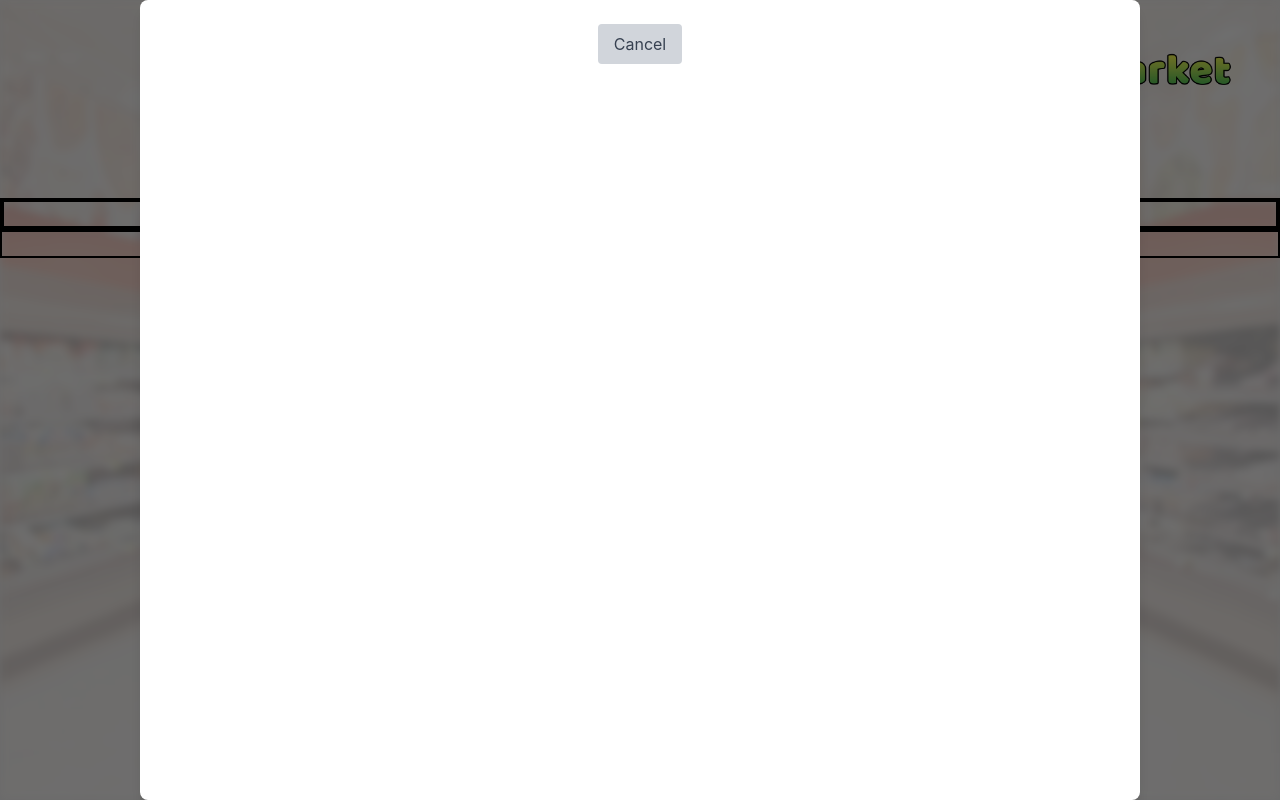
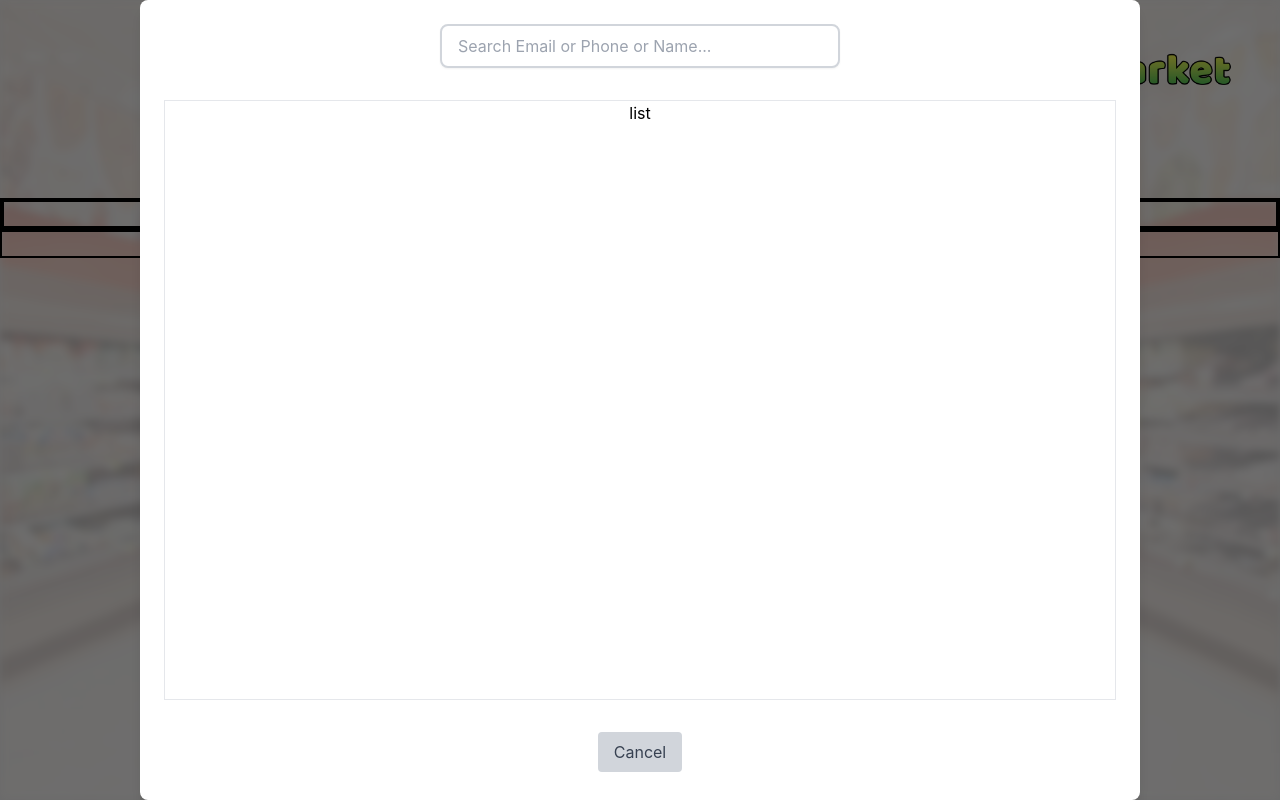
Before and after one commit to Tharindu-Dilshan-Ekanayake/Green-Market-Desktop-Software-, a React (Create React App) app in the folder client/: page / in a window 1280 px wide. Both pictures are taken after a click on the button "Clients". Built offline with nearby package versions, Linux system fonts and the light colour scheme; the HTML template or start-up script is replaced by a standard one.

Commit message:
Update ModifyClient.js

```diff
--- a/client/src/Components/ModifyClient.js
+++ b/client/src/Components/ModifyClient.js
@@ -4,15 +4,28 @@ export default function ModifyClient({visible, onClose, onClientModifieded}) {
 
     if (!visible) return null;
   return (
-    <div className="fixed inset-0 bg-black bg-opacity-50 flex justify-center items-center z-50">
+    <div className="fixed inset-0 z-50 flex items-center justify-center bg-black bg-opacity-50">
       <div className="bg-white p-6 rounded-lg shadow-lg  w-[1000px] h-[800px]">
-      <button
-              className="px-4 py-2 bg-gray-300 text-gray-700 rounded hover:bg-gray-400"
+        <div>
+        <input
+            className="px-4 py-2 w-[400px] border-2 border-gray-300 rounded-lg shadow-sm focus:outline-none focus:ring-2 focus:ring-blue-400"
+            type="text"
+            placeholder="Search Email or Phone or Name..."
+          />
+        </div>
+        <div className='h-[600px] border mt-8'>
+          <h1>list</h1>
+        </div>
+        <div className='mt-8'>
+          <button
+              className="px-4 py-2 text-gray-700 bg-gray-300 rounded hover:bg-gray-400"
               onClick={onClose}
               type="button"
             >
               Cancel
             </button>
+        </div>
+
       </div>
     </div>
   )
```
